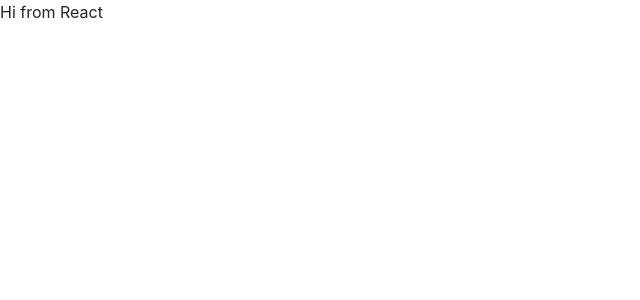
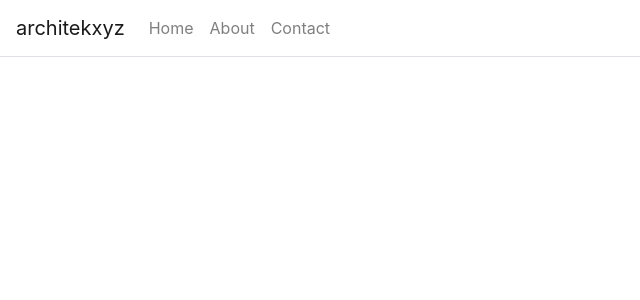
Before and after one commit to 730photo/xyz, a React (Create React App) app in the folder xyzportfolio/: page / in a window 1280 px wide. Shown: the top 300 px of the page, without its empty margins (0-640 px from the left). Built offline with nearby package versions, Linux system fonts and the light colour scheme.

Commit message:
Navbar complete

```diff
--- a/xyzportfolio/src/App.js
+++ b/xyzportfolio/src/App.js
@@ -1,6 +1,8 @@
 import React from 'react';
 import { BrowserRouter as Router, Route, Link } from 'react-router-dom';
 import Container from 'react-bootstrap/Container';
+import Navbar from 'react-bootstrap/Navbar';
+import Nav from 'react-bootstrap/Nav';
 import './App.css';
 
 class App extends React.Component {
@@ -38,7 +40,18 @@
     return (
     <Router>
       <Container className="p-0" fluid={true}>
-        <p>Hi from React</p>
+        <Navbar className="border-bottom">
+          <Navbar.Brand>architekxyz</Navbar.Brand>
+
+          <Navbar.Toggle aria-controls="navbar-toggle"/>
+          <Navbar.Collapse id="navbar-toggle">
+            <Nav>
+              <Link className="nav-link" to="/">Home</Link>
+              <Link className="nav-link" to="/about">About</Link>
+              <Link className="nav-link" to="/contact">Contact</Link>
+            </Nav>
+          </Navbar.Collapse>
+        </Navbar>
       </Container>
     </Router>
       );
```
